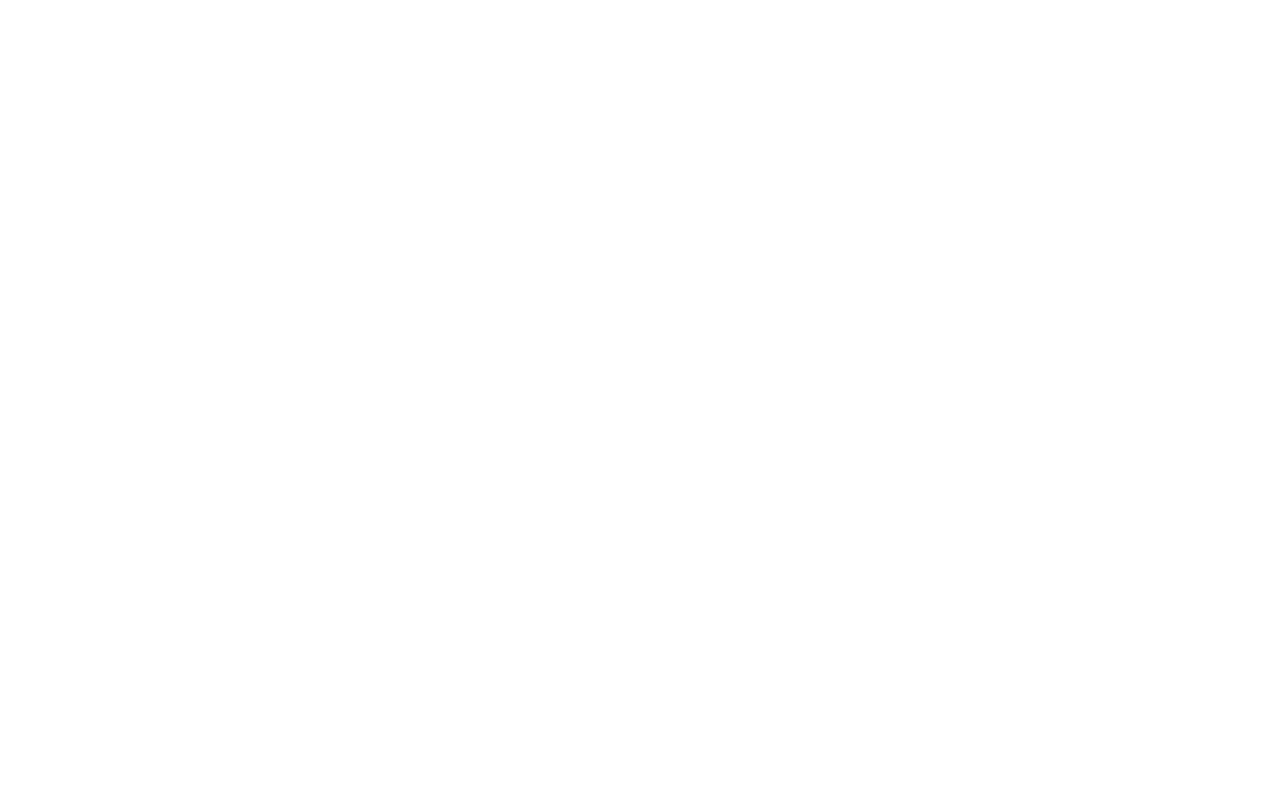
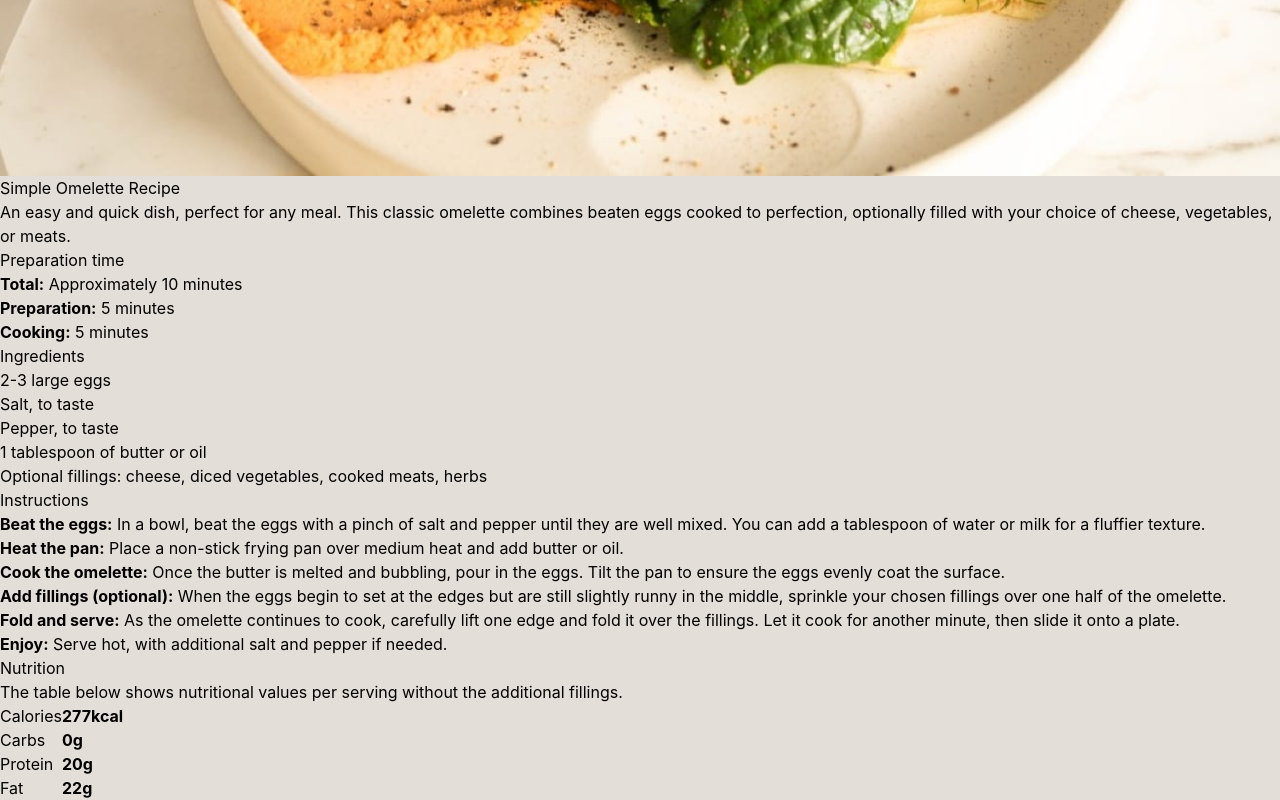
Before and after one commit to anggelserrato/fm-recipe-page, a React (Vite) app: page / in a window 1280 px wide. Shown: the part 409-1209 px from the top of the page. Before the commit the page ends 800 px from the top, so only its background shows below. Built offline with nearby package versions, Linux system fonts and the light colour scheme.

Commit message:
feat: define design system theme, typography and spacing in tailwindcss

```diff
--- a/index.html
+++ b/index.html
@@ -5,6 +5,10 @@
   <meta charset="UTF-8" />
   <link rel="icon" type="image/png" href="/favicon-32x32.png" />
   <meta name="viewport" content="width=device-width, initial-scale=1.0" />
+  <link rel="preconnect" href="https://fonts.googleapis.com">
+  <link rel="preconnect" href="https://fonts.gstatic.com" crossorigin>
+  <link href="https://fonts.googleapis.com/css2?family=Outfit:wght@100..900&family=Young+Serif&display=swap"
+    rel="stylesheet">
   <title>Recipe Page</title>
 </head>
 
--- a/src/App.jsx
+++ b/src/App.jsx
@@ -1,7 +1,122 @@
+import omelette from './assets/image-omelette.jpeg';
+
 function App() {
   return (
     <div>
-      <h2>App</h2>
+      <main>
+        <article>
+          <figure>
+            <img
+              src={omelette}
+              alt="Crispy golden omelette topped with fresh herbs"
+            />
+          </figure>
+          <h1>Simple Omelette Recipe</h1>
+          <p>
+            An easy and quick dish, perfect for any meal. This classic omelette
+            combines beaten eggs cooked to perfection, optionally filled with
+            your choice of cheese, vegetables, or meats.
+          </p>
+
+          <section>
+            <h2>Preparation time</h2>
+            <ul>
+              <li>
+                <strong>Total:</strong> Approximately 10 minutes
+              </li>
+              <li>
+                <strong>Preparation:</strong> 5 minutes
+              </li>
+              <li>
+                <strong>Cooking:</strong> 5 minutes
+              </li>
+            </ul>
+          </section>
+
+          <section>
+            <h2>Ingredients</h2>
+            <ul>
+              <li>2-3 large eggs</li>
+              <li>Salt, to taste</li>
+              <li>Pepper, to taste</li>
+              <li>1 tablespoon of butter or oil</li>
+              <li>
+                Optional fillings: cheese, diced vegetables, cooked meats, herbs
+              </li>
+            </ul>
+          </section>
+
+          <section>
+            <h2>Instructions</h2>
+            <ol>
+              <li>
+                <strong>Beat the eggs:</strong> In a bowl, beat the eggs with a
+                pinch of salt and pepper until they are well mixed. You can add
+                a tablespoon of water or milk for a fluffier texture.
+              </li>
+              <li>
+                <strong>Heat the pan:</strong> Place a non-stick frying pan over
+                medium heat and add butter or oil.
+              </li>
+              <li>
+                <strong>Cook the omelette:</strong> Once the butter is melted
+                and bubbling, pour in the eggs. Tilt the pan to ensure the eggs
+                evenly coat the surface.
+              </li>
+              <li>
+                <strong>Add fillings (optional):</strong> When the eggs begin to
+                set at the edges but are still slightly runny in the middle,
+                sprinkle your chosen fillings over one half of the omelette.
+              </li>
+              <li>
+                <strong>Fold and serve:</strong> As the omelette continues to
+                cook, carefully lift one edge and fold it over the fillings. Let
+                it cook for another minute, then slide it onto a plate.
+              </li>
+              <li>
+                <strong>Enjoy:</strong> Serve hot, with additional salt and
+                pepper if needed.
+              </li>
+            </ol>
+          </section>
+
+          <section>
+            <h2>Nutrition</h2>
+            <p>
+              The table below shows nutritional values per serving without the
+              additional fillings.
+            </p>
+            <table>
+              <tbody>
+                <tr>
+                  <td>Calories</td>
+                  <td>
+                    <strong>277kcal</strong>
+                  </td>
+                </tr>
+                <tr>
+                  <td>Carbs</td>
+                  <td>
+                    <strong>0g</strong>
+                  </td>
+                </tr>
+                <tr>
+                  <td>Protein</td>
+                  <td>
+                    <strong>20g</strong>
+                  </td>
+                </tr>
+                <tr>
+                  <td>Fat</td>
+                  <td>
+                    <strong>22g</strong>
+                  </td>
+                </tr>
+              </tbody>
+            </table>
+          </section>
+        </article>
+      </main>
     </div>
   );
 }
--- a/src/index.css
+++ b/src/index.css
@@ -1 +1,28 @@
+@import url('https://fonts.googleapis.com/css2?family=Outfit:wght@100..900&family=Young+Serif&display=swap');
 @import 'tailwindcss';
+
+@theme {
+  --color-card-stone-100: hsl(30, 54%, 90%);
+  --color-card-stone-150: hsl(30, 18%, 87%);
+  --color-card-stone-600: hsl(30, 10%, 34%);
+  --color-card-stone-900: hsl(24, 5%, 18%);
+  --color-card-brown-800: hsl(14, 45%, 36%);
+  --color-card-rose-800: hsl(332, 51%, 32%);
+  --color-card-rose-50: hsl(330, 100%, 98%);
+  --font-card-young-serif: 'Young Serif', ui-sans-serif, system-ui, sans-serif;
+  --font-card-outfit: 'Outfit', ui-sans-serif, system-ui, sans-serif;
+  --spacing-card-100: 8px;
+  --spacing-card-150: 12px;
+  --spacing-card-200: 16px;
+  --spacing-card-300: 24px;
+  --spacing-card-400: 32px;
+  --spacing-card-500: 40px;
+  --spacing-card-600: 48px;
+  --spacing-card-1600: 128px;
+}
+
+@layer base {
+  body {
+    background-color: var(--color-card-stone-150);
+  }
+}
```
Also changed, not shown: 2 other files (tests, documents, lock files or other folders).
